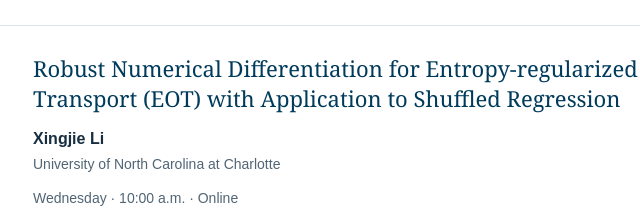
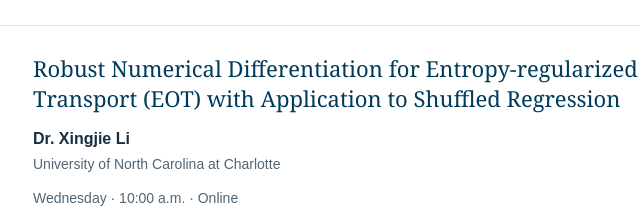
Before and after one commit to mathtamucc/mathtamucc, a plain HTML site: page index.html in a window 1280 px wide. Shown: the part 1224-1443 px from the top of the page, 399-1039 px from the left. Drawn offline with Linux system fonts and the light colour scheme.

Commit message:
Update index.html

```diff
--- a/index.html
+++ b/index.html
@@ -8,7 +8,7 @@
         <div class="talk"><h3>TBA</h3><p class="speaker">TBA</p><p class="affiliation">TBA</p><p class="meta">Wednesday · 10:00 a.m. · CI-102</p><details><summary>Abstract</summary><div class="abstract"><p>TBA</p></div></details></div>
         </article><article class="seminar">
         <div class="date"><time datetime="2026-10-21"><span>Oct</span><strong>21</strong><span>2026</span></time></div>
-        <div class="talk"><h3>Robust Numerical Differentiation for Entropy-regularized Optimal Transport (EOT) with Application to Shuffled Regression</h3><p class="speaker">Xingjie Li</p><p class="affiliation">University of North Carolina at Charlotte</p><p class="meta">Wednesday · 10:00 a.m. · Online</p><details><summary>Abstract</summary><div class="abstract"><p>In this presentation, I will begin by introducing shuffled regression and entropic optimal transport (EOT) as one possible tool for solving shuffled regression. A common approach for this optimization is to use a first-order optimizer, which requires the gradient of the OT distance. For faster convergence, one might also resort to a second-order optimizer, which additionally requires the Hessian. I will present the analytical derivatives of EOT, provide a brief overview of numerical condition numbers, and explain how to compute a crucial linear system robustly. Through analytical derivation and spectral analysis, we identify the numerical instability caused by the singularity and ill-posedness of a key linear system, prove the asymptotic limits of its condition number when both sample size N goes to infinity and regularization strength ε goes to 0, and improve the efficiency and robustness of computation. Finally, I would like to discuss future work as well as extensions.</p></div></details></div>
+        <div class="talk"><h3>Robust Numerical Differentiation for Entropy-regularized Optimal Transport (EOT) with Application to Shuffled Regression</h3><p class="speaker">Dr. Xingjie Li</p><p class="affiliation">University of North Carolina at Charlotte</p><p class="meta">Wednesday · 10:00 a.m. · Online</p><details><summary>Abstract</summary><div class="abstract"><p>In this presentation, I will begin by introducing shuffled regression and entropic optimal transport (EOT) as one possible tool for solving shuffled regression. A common approach for this optimization is to use a first-order optimizer, which requires the gradient of the OT distance. For faster convergence, one might also resort to a second-order optimizer, which additionally requires the Hessian. I will present the analytical derivatives of EOT, provide a brief overview of numerical condition numbers, and explain how to compute a crucial linear system robustly. Through analytical derivation and spectral analysis, we identify the numerical instability caused by the singularity and ill-posedness of a key linear system, prove the asymptotic limits of its condition number when both sample size N goes to infinity and regularization strength ε goes to 0, and improve the efficiency and robustness of computation. Finally, I would like to discuss future work as well as extensions.</p></div></details></div>
         </article><article class="seminar">
         <div class="date"><time datetime="2026-11-04"><span>Nov</span><strong>04</strong><span>2026</span></time></div>
         <div class="talk"><h3>TBA</h3><p class="speaker">Dr. Celil Ekici</p><p class="affiliation">Texas A&amp;M University-Corpus Christi</p><p class="meta">Wednesday · 10:00 a.m. · CI-102</p><details><summary>Abstract</summary><div class="abstract"><p>TBA</p></div></details></div>
```
